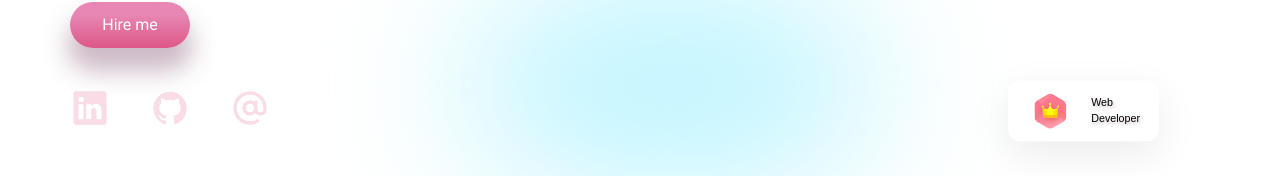
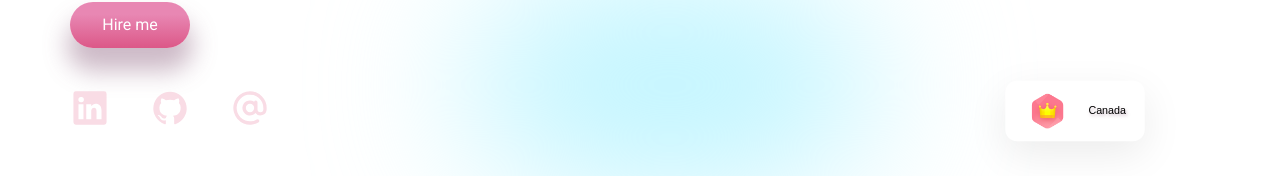
Before and after one commit to kirti18patel/kirti-portfolio, a React (Create React App) app: page / in a window 1280 px wide. Shown: the part 535-711 px from the top of the page. Built offline with nearby package versions, Linux system fonts and the light colour scheme.

Commit message:
Location added

```diff
--- a/src/components/Home/index.js
+++ b/src/components/Home/index.js
@@ -50,7 +50,7 @@ const Home = () => {
           transition={transition}
           className="floating-div"
         >
-          <FloatinDiv img={crown} text1="Web" text2="Developer" />
+          <FloatinDiv img={crown} text1="Canada" />
         </motion.div>
 
         <div className="o-blur" style={{ background: "var(--purple)" }}></div>
```
